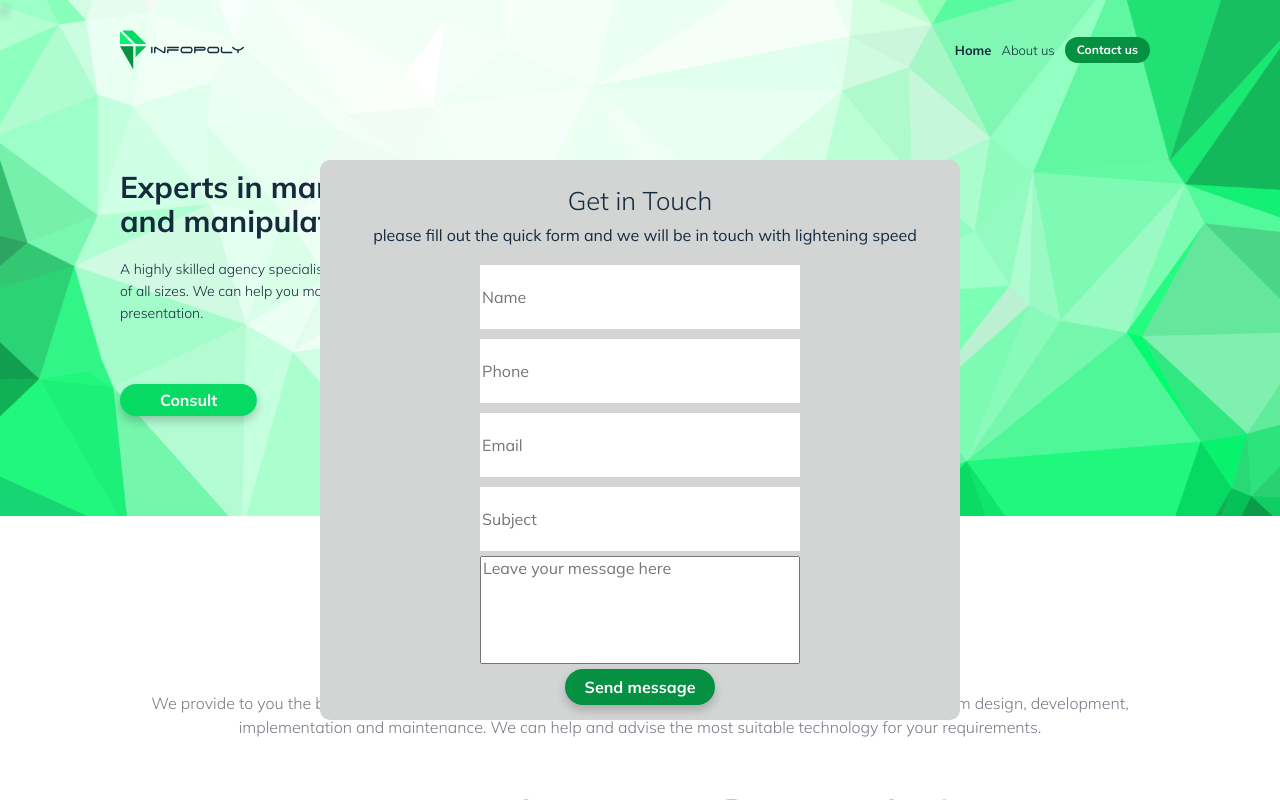
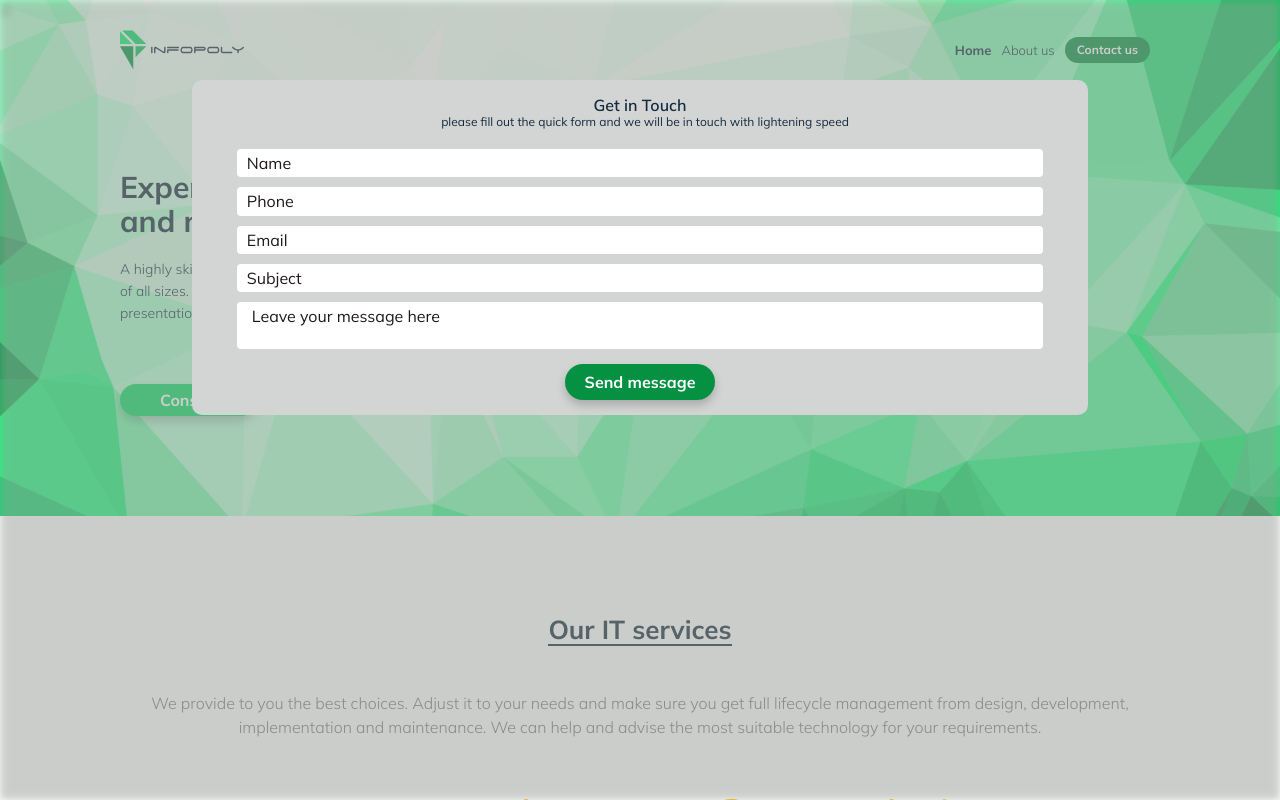
Before and after one commit to KaterynaHruvman/Infopoly, a React (Create React App) app: page / in a window 1280 px wide. Both pictures are taken after a click on the button "Consult". Shown: the top 800 px of the page. Built offline with nearby package versions, Linux system fonts and the light colour scheme; no server answers.

Commit message:
add notification

```diff
--- a/package.json
+++ b/package.json
@@ -22,6 +22,7 @@
     "react-responsive-carousel": "^3.2.23",
     "react-router-dom": "^6.3.0",
     "react-scripts": "5.0.1",
+    "react-toastify": "^9.0.8",
     "sass": "^1.53.0",
     "swiper": "^8.3.1",
     "web-vitals": "^2.1.4"
--- a/src/components/Footer/Footer.js
+++ b/src/components/Footer/Footer.js
@@ -9,7 +9,7 @@ const Footer = () => {
                <div className={styles.wrapper}>
                    <div className={styles.info}>
 
-                       <NavLink to="home"> <img src={logo} className={styles.logo} alt={"logo"} /></NavLink>
+                       <NavLink to="/"> <img src={logo} className={styles.logo} alt={"logo"} /></NavLink>
                        <p className={styles.infoText}>
                            A highly skilled agency specialising in the management of data for companies
                            of all sizes. We can help you manage your full data life-cycle from retrieval
--- a/src/components/Form/ConsaltUs.js
+++ b/src/components/Form/ConsaltUs.js
@@ -6,7 +6,7 @@ import emailjs from '@emailjs/browser';
 
 
 function ConsaltUs({ setShowForm, name, phone, email, subject, message, setMessage,
-  setName, setPhone, setEmail, setSubject
+  setName, setPhone, setEmail, setSubject, toastHandler
 }) {
   const form = useRef();
   const [disabled, setDisabled] = useState(false);
@@ -44,12 +44,13 @@ function ConsaltUs({ setShowForm, name, phone, email, subject, message, setMessa
 
   const sendEmail = (e) => {
     e.preventDefault();
-    // emailjs.sendForm('service_zmmi1uo', 'template_zedv23n', form.current, 'xaUe0KlHcXafY9QNu')
-    //   .then((result) => {
-    //     console.log(result.text);
-    //   }, (error) => {
-    //     console.log(error.text);
-    //   });
+    toastHandler()
+    emailjs.sendForm('service_zmmi1uo', 'template_zedv23n', form.current, 'xaUe0KlHcXafY9QNu')
+      .then((result) => {
+        console.log(result.text);
+      }, (error) => {
+        console.log(error.text);
+      });
 
     if(phone.length === 10){
       console.log('correct');
@@ -82,7 +83,7 @@ function ConsaltUs({ setShowForm, name, phone, email, subject, message, setMessa
       <input type="email" name="user_email" placeholder="Email" value={email} onChange={(e)=>emailHandler(e)}/>
       <input type="subject" name="subject" placeholder="Subject" value={subject} onChange={(e)=>subjectHandler(e)}/>
       <textarea className={styles.textarea} name="message" placeholder="Leave your message here" value={message} onChange={(e)=>messageHandler(e)}/>
-      <button className={styles.btn+ ' ' +styles.btnGreen+ ' ' +styles.btnAnimate}  type="submit" value="Send" disabled={phoneError}>Send message</button>
+      <button className={styles.btn+ ' ' +styles.btnGreen+ ' ' +styles.btnAnimate}  type="submit" value="Send">Send message</button>
       </div>
       </form>
 
--- a/src/components/Form/ConsaltUs.module.css
+++ b/src/components/Form/ConsaltUs.module.css
@@ -1,11 +1,10 @@
 .container{
-    position: fixed;
+    position: absolute;
     z-index: 10;
-    top: 0;
-    width: 90vw;
-    height: 80vh;
+    width: 100vw;
+    height: 100vh;
     overflow: hidden;
-    /* background-color: rgb(186, 240, 170); */
+    background-color: rgb(151, 156, 150);
     opacity: 0.5;
     filter: blur(4px);
     cursor: pointer;
@@ -13,12 +12,11 @@
 
 .form{
     position: fixed;
-    top: 20%;
-    left: 25%;
+    top: 10%;
+    left: 15%;
     display: flex;
     flex-direction: column;
-    width: 50%;
-    height: 70%;
+    width: 70%;
     align-items: center;
     justify-content: center;
     background-color: rgb(211, 212, 212);
@@ -29,24 +27,46 @@
     padding: 15px 0;
 }
 
-.form input{
-    height: 30%;
-    width: 50%;
-    margin: 5px;
-    background-color:white;
-}
 .formTitle{
-
-font-weight: 200;
-    font-size: 2vw;
-    line-height: 4vw;
+    font-weight: 600;
+    font-size: 16px;
+    line-height: 20px;
     color: #152A3D;
     font-family: 'Mulish';
 
 }
+.formText{
+    margin-left: 10px;
+    margin-bottom: 15px;
+  font-weight: 400;
+  font-size: 12px;
+ color: #152A3D;
+ font-family: 'Mulish';
+ text-align: center;
+}
+.form input{
+    width: 90%;
+    margin:  5px 0;
+    background-color:white;
+    padding: 5px 10px;
+    border-radius: 4px;
+}
+.form input::placeholder{
+    color: rgb(32, 24, 24);
+}
+.textarea{
+    border: none;
+    width: 90%;
+    border-radius: 4px;
+    resize: none;
+    margin-top: 5px;
+    padding: 5px 15px;
+}
+.textarea::placeholder{
+    color: rgb(32, 24, 24);
+}
 .btnGreen {
-    display: block;
-    margin-top:5px;
+    margin-top: 15px;
     border-radius: 55px;
     background-color: #07DA62;
     box-shadow: 0 5px 10px rgba(0, 0, 0, 0.2);
@@ -55,31 +75,11 @@ font-weight: 200;
     line-height: 6vw;
     text-align: center;
     color: #ffffff;
-    cursor: pointer;
-    z-index: 10;
     padding: 10px 20px;
     font-weight: 700;
     font-size: 16px;
     line-height: 16px;
-  border-style: none;
     color: #FFFFFF;
     border-radius: 55px;
     background-color: #059042;
 }
-
-
-
-
-  .formText{
-      margin-left: 10px;
-      margin-bottom: 15px;
-    font-weight: 400;
-    font-size: 16px;
-   color: #152A3D;
-   font-family: 'Mulish';
-  }
-  .textarea{
-      width: 50%;
-      height: 50%;
-      resize: none;
-  }
--- a/src/components/Header/Header.js
+++ b/src/components/Header/Header.js
@@ -1,9 +1,9 @@
 import { Link, NavLink } from 'react-router-dom';
 import Container from "../Container/Container";
-
+import { ToastContainer, toast } from 'react-toastify';
+import 'react-toastify/dist/ReactToastify.css';
 import logo from "../../assets/images/infoPoly_logo.svg";
 import menu from "../../assets/images/menu.svg";
-
 import ConsaltUs from '../Form/ConsaltUs';
 import { useState } from 'react';
 import BackGround from '../Form/Background';
@@ -18,12 +18,28 @@ const Header = () => {
   const [email, setEmail] = useState('')
   const [subject, setSubject] = useState('')
   const [message, setMessage] = useState('')
+  const toastHandler = ()=>{
+    toast("Thanks! 👌🏻 Your message has been sent!");
 
+  }
   return (
       <section className={styles.header}>
+        <ToastContainer
+            theme="light"
+
+            position="top-center"
+             autoClose={3000}
+            hideProgressBar={true}
+            newestOnTop={false}
+            closeOnClick
+            rtl={false}
+            pauseOnFocusLoss
+            draggable
+            pauseOnHover/>
           {showForm && <BackGround setShowForm={setShowForm} />}
           {showForm && (
               <ConsaltUs
+                  toastHandler={toastHandler}
                   setShowForm={setShowForm}
                   name={name}
                   setName={setName}
--- a/src/components/Menu/Menu.js
+++ b/src/components/Menu/Menu.js
@@ -38,7 +38,7 @@ export default function Menu() {
                   >
                       <NavLink
                           className={styles.link}
-                          to={text.toLowerCase().split(" ").join("")}
+                          to={text.toLowerCase()==='home' ? '/' : text.toLowerCase().split(" ").join("")}
                           style={({ isActive }) => ({
                               color: isActive ? "#059042" : "#5D9081",
                               fontWeight: isActive ? "700" : "300",
--- a/src/components/OurTeam/OurTeam.js
+++ b/src/components/OurTeam/OurTeam.js
@@ -21,10 +21,11 @@ const OurTeam = () => {
       <h1 className={styles.title}>Meet Our Team</h1>
       <div className={styles.navigation}>
         <div onClick={()=>setActiveTab('Founder')} className={activeTab==="Founder" ? styles.activeTab : ''}>Founders</div>
+        <div onClick={() => setActiveTab('Data scientist')} className={activeTab === "Data Analyst" ? styles.activeTab : ''}>Data scientist</div>
         <div onClick={() => setActiveTab('Designer')} className={activeTab==="Designer" ? styles.activeTab : ''}>Designers</div>
         <div onClick={() => setActiveTab('Developer')} className={activeTab==="Developer" ? styles.activeTab : ''}>Developers</div>
-        <div onClick={() => setActiveTab('Data Analyst')} className={activeTab === "Data Analyst" ? styles.activeTab : ''}>Data Analyst</div>
-         <div onClick={() => setActiveTab('Data Architect')} className={activeTab==="Data Architect" ? styles.activeTab : ''}>Data Architects</div>
+
+
       </div>
       <div className={styles.membersContainer}>
         {
--- a/src/components/OurTeam/getTeamMembers.js
+++ b/src/components/OurTeam/getTeamMembers.js
@@ -13,10 +13,10 @@ const getTeamMembers = () => {
   return [
     {id: 1, img: Dariush, name: 'Dariusz Bielak', job_title: 'Founder', bio: 'I enjoy building technology focused teams. Leading by example and challenging my colleagues to become best possible versions of themselves either in work or in life. In my career I always find myself outside my comfort zone, either in internally or customer focus roles. My experience covers traditional Data Warehouse, BigData solutions, DevOps and Data Engineering.I believe in leading by example and futility of long-term planning.'},
     {id: 2, img: Matthew, name: 'Matthew Thrower', job_title: 'Founder', bio: 'I have worked with data for all my career and love liaising with my clients to bring their ideas to life and give them insights into their data they had previously thought impossible. Although the technologies, datasets and methods may change these values still underpin my work.'},
-    {id: 3, img: Isabela, name: 'Isabela Cinca', job_title: 'Data Analyst', bio: 'Bio'},
+    {id: 3, img: Isabela, name: 'Isabela Cinca', job_title: 'Data scientist', bio: 'Bio'},
     { id: 4, img: Kateryna, name: 'Kateryna Hruvman', job_title: 'Designer', bio: 'Bio' },
-  { id: 5, img: Mario, name: 'Mario Costa', job_title: 'Data Architect', bio: 'I have a graduate degree in Intelligent Decision Support Systems and have been building solutions to transform unstructured data into meaningful dashboards since 2007. I love helping companies measure performance, understand customer preferences and optimize routines' },
-    { id: 6, img: CJ, name: 'CJ Andrews', job_title: 'Data Architect', bio: 'Business Analyst/Data Architect with over 25 years of expertise in software engineering, data architecture, business analysis, project management, enterprise modernization efforts, technical architecture planning, and technical writing' },
+  { id: 5, img: Mario, name: 'Mario Costa', job_title: 'Data scientist', bio: 'I have a graduate degree in Intelligent Decision Support Systems and have been building solutions to transform unstructured data into meaningful dashboards since 2007. I love helping companies measure performance, understand customer preferences and optimize routines' },
+    { id: 6, img: CJ, name: 'CJ Andrews', job_title: 'Data scientist', bio: 'Business Analyst/Data Architect with over 25 years of expertise in software engineering, data architecture, business analysis, project management, enterprise modernization efforts, technical architecture planning, and technical writing' },
     { id: 7, img: Slavik, name: 'Yaroslav Maniukh', job_title: 'Developer', bio: 'Bio' },
   { id: 8, img: Roman, name: 'Roman Khramtsov', job_title: 'Developer', bio: 'I specialize in implementing best-in-class enterprise BI solutions using the MS SQL Server Toolkit (T-SQL, SSIS, SSAS, SSRS).I am an experienced developer with significant experience in data processing of any complexity. I can take on any role in a Business Intelligence project.' },
   ]
```
Also changed, not shown: src/components/Contacts/Contacts.js (+6 -2 lines), src/components/Contacts/Contacts.module.css (+13 -8 lines), src/assets/images/upwork_logo_icon_170310.png (added), 1 other file (tests, documents, lock files or other folders). Lines whose indentation alone changed are shown as unchanged.
